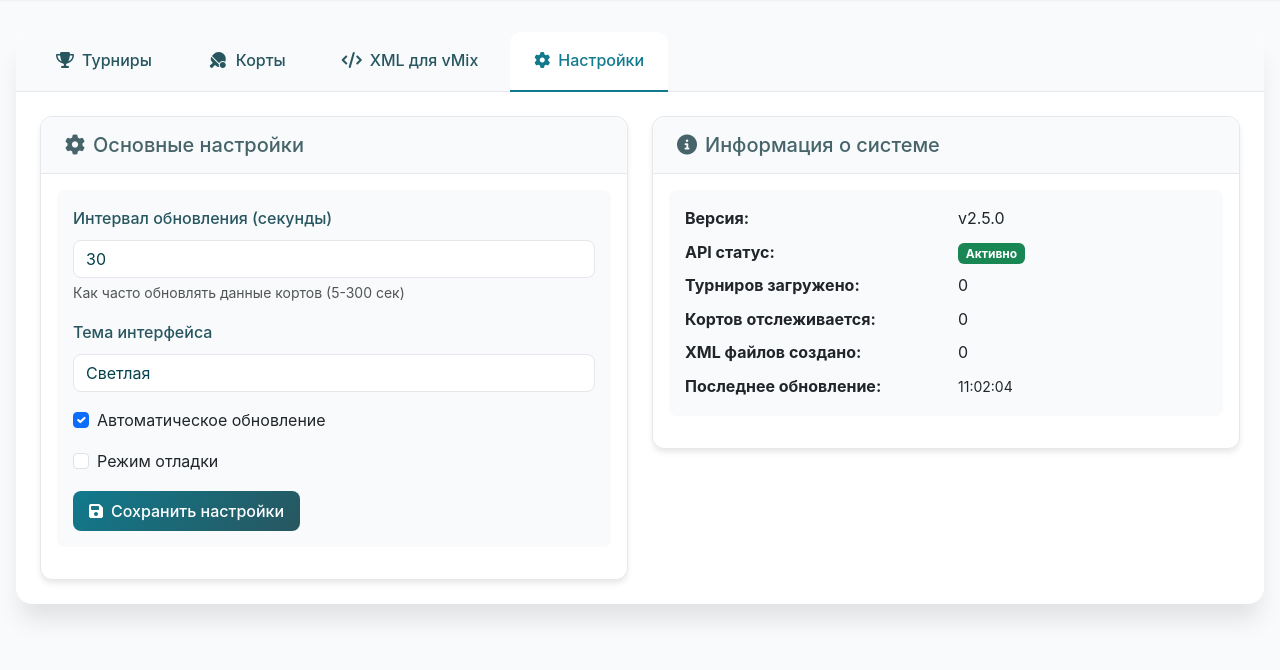
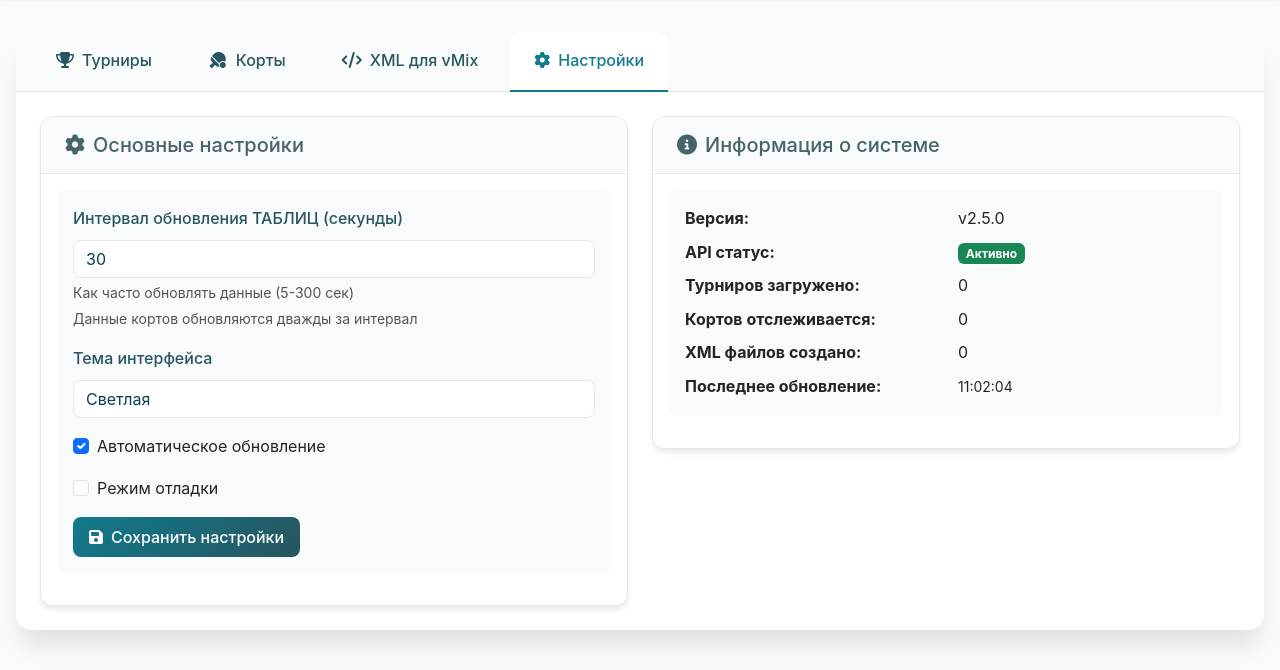
Before and after one commit to 6564200/MixRanker, a Flask app: page / in a window 1280 px wide, after a click on "Настройки". Shown: the part 65-735 px from the top of the page. Run offline with Flask 3, Linux system fonts and the light colour scheme; data that the repository does not hold is empty; some libraries are stand-ins or nearby versions.

Commit message:
Add files via upload

```diff
--- a/templates/index.html
+++ b/templates/index.html
@@ -238,9 +238,10 @@
                                 <div class="card-body">
                                     <div class="settings-card">
                                         <div class="mb-3">
-                                            <label class="form-label">Интервал обновления (секунды)</label>
-                                            <input type="number" class="form-control" id="refreshIntervalInput" value="30" min="5" max="300">
-                                            <div class="form-text">Как часто обновлять данные кортов (5-300 сек)</div>
+                                            <label class="form-label">Интервал обновления ТАБЛИЦ (секунды)</label>
+                                            <input type="number" class="form-control" id="refreshIntervalInput" value="30" min="10" max="200">
+                                            <div class="form-text">Как часто обновлять данные (5-300 сек)</div>
+											<div class="form-text">Данные кортов обновляются дважды за интервал</div>
                                         </div>
                                         <div class="mb-3">
                                             <label class="form-label">Тема интерфейса</label>
```
